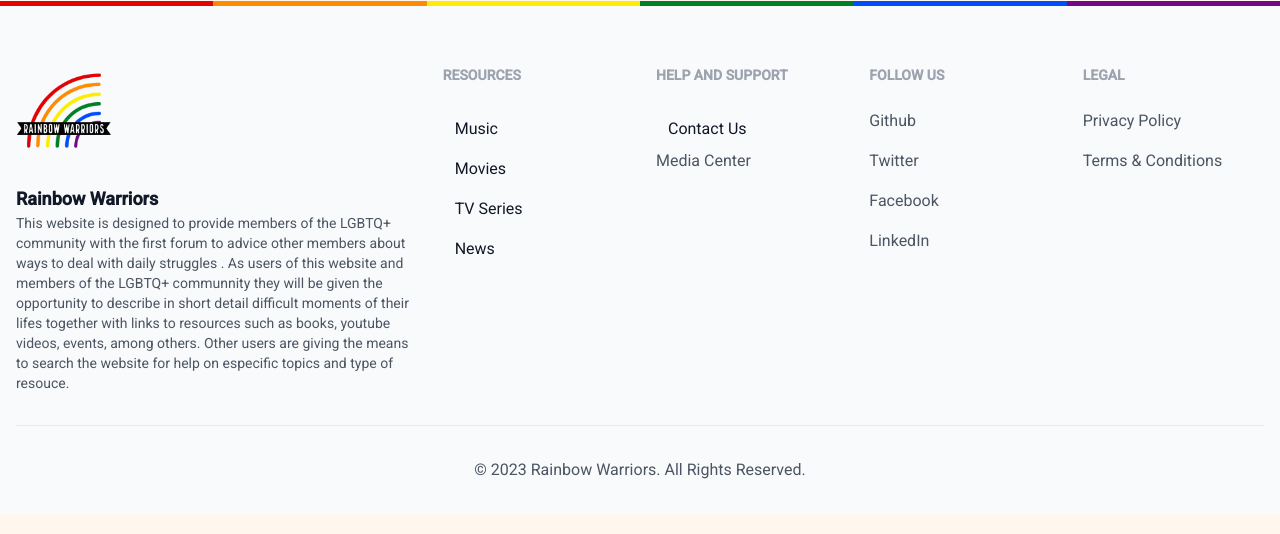
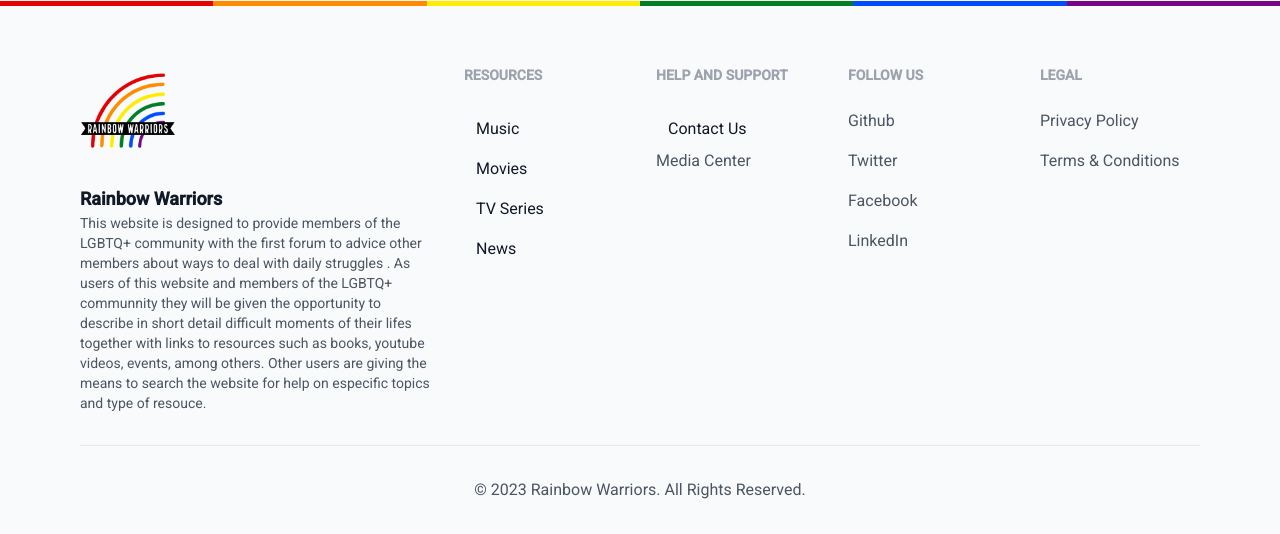
Before and after one commit to Joao4569/RainbowWarriors, a Django app: template home/templates/home/index.html in a window 1280 px wide. Shown: the part 1637-2171 px from the top of the page. Run offline with Django 4.2, Linux system fonts and the light colour scheme; the template is opened without the code that fills it, so the values that code supplies are empty; some libraries are stand-ins or nearby versions.

Commit message:
Correct the Mx Width Class

```diff
--- a/home/templates/home/index.html
+++ b/home/templates/home/index.html
@@ -25,7 +25,7 @@
 <main class="mx-auto px-4 py-8 bg-orange-50 dark:bg-gray-800">
 
     <!-- CTA Section -->
-    <section class="lg:flex w-full">
+    <section class="lg:flex w-full max-w-6xl mx-auto px-4">
         <div class="w-full lg:w-2/3 bg-orange-50 h-auto lg:pr-16 p-5 lg:ml-4 mb-8 lg:mb-4 rounded-3xl border-2 border-gray-900 dark:text-white dark:bg-gray-600" style="
     box-shadow: -15px 15px #DC2626;
     ">
@@ -108,7 +108,7 @@
     </section>
 
     <!-- Map Section-->
-    <section class="w-full mx-auto px-4 py-8 mt-6 bg-orange-50 dark:bg-gray-800">
+    <section class="w-full max-w-6xl mx-auto px-4 py-8 mt-6 bg-orange-50 dark:bg-gray-800">
         <h3 class="text-2xl mb-3 font-bold text-center text-gray-600 dark:text-white">Check out the LGBT+ communnity Centres Below:</h3>
         <iframe src="https://my.atlist.com/map/4c7e9fa7-3534-4dc0-a2f4-cb2173379c39?share=true" allow="geolocation 'self' https://my.atlist.com" width="100%" height="400px" frameborder="0" scrolling="no" allowfullscreen></iframe>
     </section>
--- a/templates/includes/footer.html
+++ b/templates/includes/footer.html
@@ -1,7 +1,7 @@
 {% load static %}
 
 <footer class="py-8 lg:pt-16 bg-gray-50 dark:bg-gray-800">
-    <div class="w-full max-w-8xl mx-auto px-4">
+    <div class="w-full max-w-6xl mx-auto px-4">
         <div class="grid lg:grid-cols-6 gap-12 lg:gap-8">
             <div class="col-span-2 logo">
                 <a href="{% url 'home' %}" class="flex items-center flex mb-6">
```
